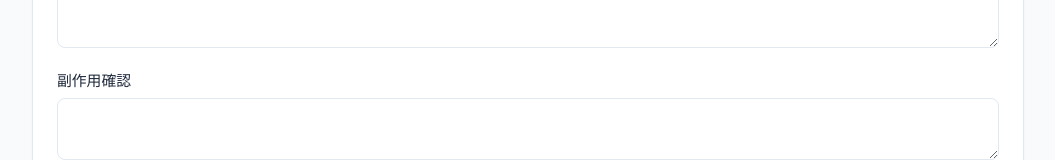
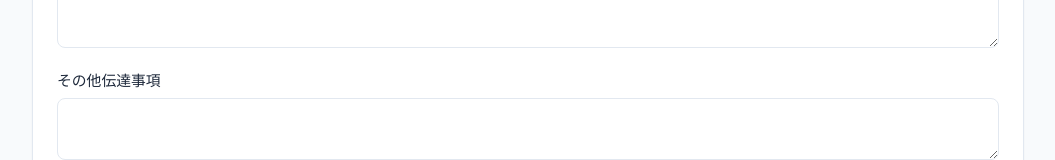
Before and after one commit to emayu323/pharmacy-inventory-report, a React (Vite) app: page /reports/new in a window 1280 px wide. Shown: the part 1089-1249 px from the top of the page, without its empty margins (112-1167 px from the left). Built offline with nearby package versions, Linux system fonts and the light colour scheme.

Commit message:
Rename side_effects to Other Notices and hide if empty

```diff
--- a/src/components/ReportPrint.tsx
+++ b/src/components/ReportPrint.tsx
@@ -100,10 +100,12 @@ export const ReportPrint = React.forwardRef<HTMLDivElement, Props>(({ report },
             <span className="print-label">服薬指導</span>
             <p className="print-value-block" style={{ minHeight: '100px' }}>{report.medication_instruction}</p>
           </div>
-          <div className="print-row-block">
-            <span className="print-label">副作用確認</span>
-            <p className="print-value-block">{report.side_effects || 'なし'}</p>
-          </div>
+          {report.side_effects && (
+            <div className="print-row-block">
+              <span className="print-label">その他伝達事項</span>
+              <p className="print-value-block">{report.side_effects}</p>
+            </div>
+          )}
         </div>
 
         {/* Plan */}
--- a/src/pages/ReportEdit.tsx
+++ b/src/pages/ReportEdit.tsx
@@ -332,7 +332,7 @@ export default function ReportEdit() {
                             <textarea name="medication_instruction" className="input" rows={4} value={formData.medication_instruction} onChange={handleChange}></textarea>
                         </div>
                         <div>
-                            <label className="label">副作用確認</label>
+                            <label className="label">その他伝達事項</label>
                             <textarea name="side_effects" className="input" rows={2} value={formData.side_effects} onChange={handleChange}></textarea>
                         </div>
                         <div>
```
